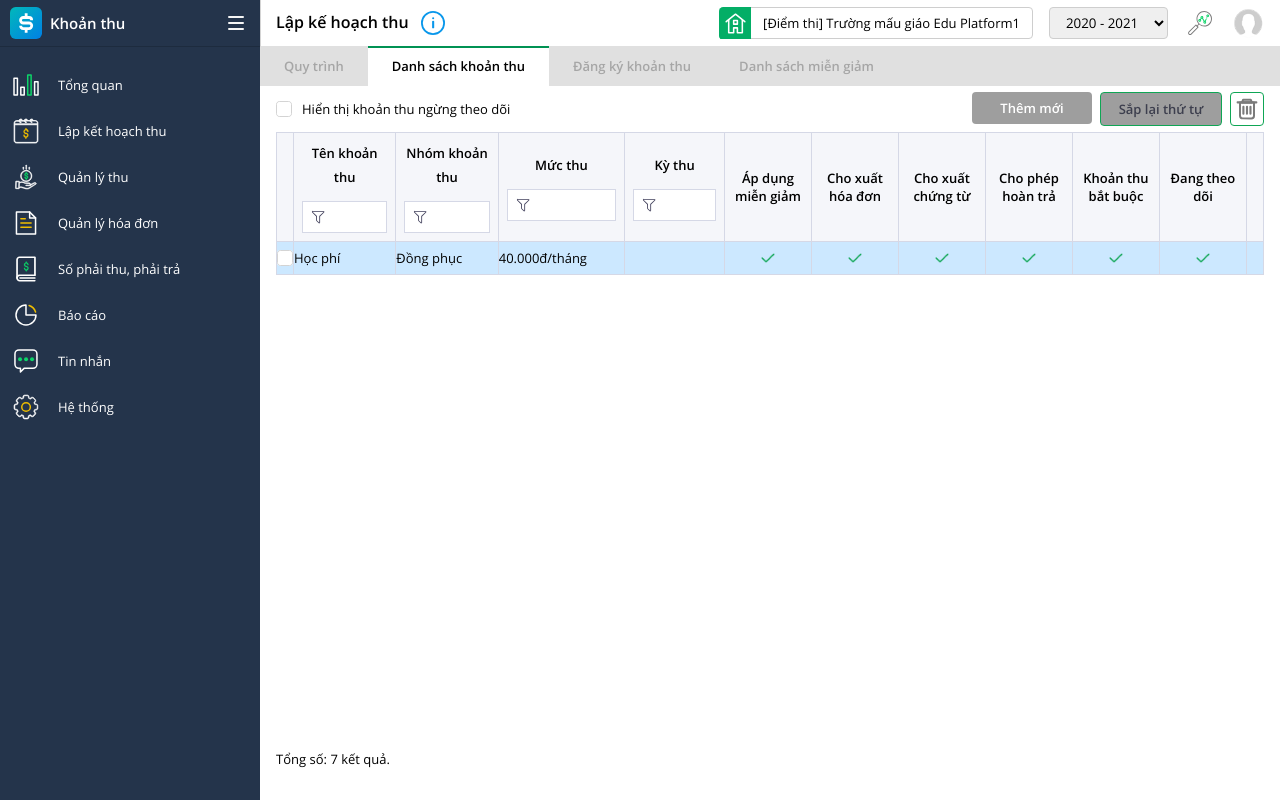
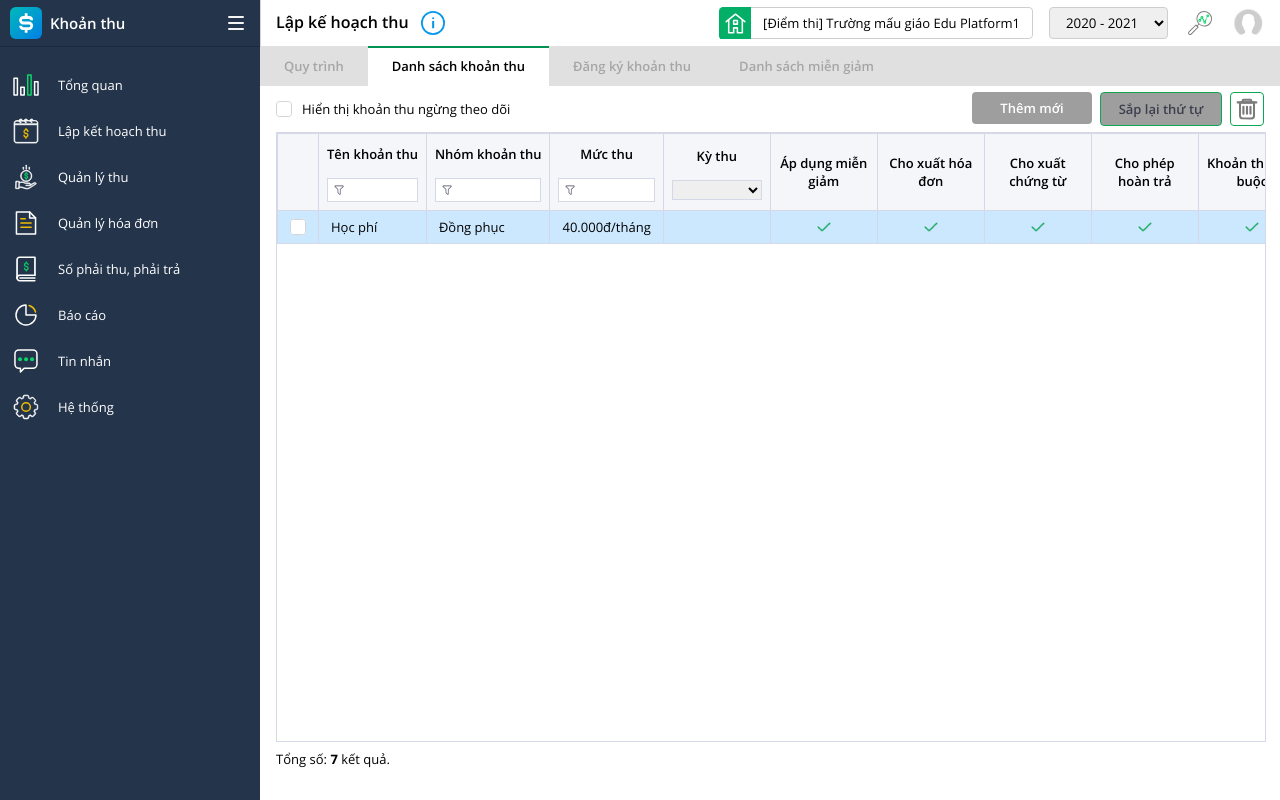
Before and after one commit to huyhoang7220/MISA_EMIS, a Vue app in the folder UI/misa_emis/: page / in a window 1280 px wide. Built offline with nearby package versions, Linux system fonts and the light colour scheme; grey boxes are pictures that could not be loaded.

Commit message:
Cap nhat UI 23/3

```diff
--- a/UI/misa_emis/src/App.vue
+++ b/UI/misa_emis/src/App.vue
@@ -5,6 +5,7 @@
       <Header/>
       <Content/>
     </div>
+    <detail v-show="false"/>
   </div>
 </template>
 
@@ -12,13 +13,14 @@
 import Menu from './components/layout/Menu.vue'
 import Header from './components/layout/Header.vue'
 import Content from './components/layout/Content.vue'
-
+import detail from './components/Revenue/RevenueDetail.vue'
 export default {
   name: 'App',
   components: {
     Menu,
     Header,
-    Content
+    Content,
+    detail
   }
 }
 </script>
--- a/UI/misa_emis/src/components/Revenue/RevenueDetail.vue
+++ b/UI/misa_emis/src/components/Revenue/RevenueDetail.vue
@@ -0,0 +1,41 @@
+<template>
+    <div class="popup">
+        <div class="form">
+            <div class="form-left">
+
+            </div>
+        </div>
+        <div class="blur">
+
+        </div>
+    </div>
+</template>
+<script>
+export default {
+
+}
+</script>
+
+<style lang="css" scoped>
+    .form{
+        position: absolute;
+        top: 10%;
+        left: 50%;
+        transform: translate(-50%, 0%);
+        width: 960px;
+        height: 400px;
+        background-color: #ffffff;
+        z-index: 100;
+    }
+    .blur{
+        top: 0px;
+        left: 0px;
+        width: 100%;
+        height: 100%;
+        background-color: black;
+        position: absolute;
+        opacity: 0.2;
+        z-index: 50;
+    }
+
+</style>
--- a/UI/misa_emis/src/components/layout/Content.vue
+++ b/UI/misa_emis/src/components/layout/Content.vue
@@ -40,24 +40,30 @@
             </div>
 
             <div class="grid-list">
+                <div class="outline-table">
                 <table cellspacing="0" cellpadding="0">
                     <tr>
                         <th colspan="1"> </th>
-                        <th colspan="1">
+                        <th colspan="1" width="400px">
                             <div class="th-text">Tên khoản thu</div>
                             <div class="btn-filter"><input type="text" id=""></div>
                         </th>
-                        <th colspan="1">
+                        <th colspan="1" width="250px">
                             <div class="th-text">Nhóm khoản thu</div>
                             <div class="btn-filter"><input type="text" id=""></div>
                         </th>
-                        <th colspan="1">
+                        <th colspan="1" width="250px">
                             <div class="th-text">Mức thu</div>
                             <div class="btn-filter"><input type="text" id=""></div>
                         </th>
-                        <th colspan="1">
+                        <th colspan="1" width="100px">
                             <div class="th-text">Kỳ thu</div>
-                            <div class="btn-filter"><input type="text" id=""></div>
+                            <div class="btn-filter">
+                                <select >
+                                    <option value=""> </option>
+                                    <option value=""> </option>
+                                </select>
+                            </div>
                         </th>
                         <th colspan="1" class="td-to-check">Áp dụng miễn giảm</th>
                         <th colspan="1" class="td-to-check">Cho xuất hóa đơn</th>
@@ -66,6 +72,7 @@
                         <th colspan="1" class="td-to-check">Khoản thu bắt buộc</th>
                         <th colspan="1" class="td-to-check">Đang theo dõi</th>
                         <th colspan="1"></th>
+
                     </tr>
                     <tr class="line-forcus">
                         <td colspan="1"><div class="select-line"
@@ -73,25 +80,28 @@
                             :class="{'selected-line':false}"></div></td>
                         <td colspan="1">Học phí</td>
                         <td colspan="1">Đồng phục</td>
-                        <td colspan="1">40.000đ/tháng</td>
-                        <td colspan="1"></td>
-                        <td colspan="1"><div class="cell-checking"></div></td>
-                        <td colspan="1"><div class="cell-checking"></div></td>
-                        <td colspan="1"><div class="cell-checking"></div></td>
-                        <td colspan="1"><div class="cell-checking"></div></td>
-                        <td colspan="1"><div class="cell-checking"></div></td>
-                        <td colspan="1"><div class="cell-checking"></div></td>
+                        <td colspan="1" class="align-right-text">40.000đ/tháng</td>
+                        <td colspan="1" class="td-to-check"></td>
+                        <td colspan="1" class="td-to-check"><div class="cell-checking"></div></td>
+                        <td colspan="1" class="td-to-check"><div class="cell-checking"></div></td>
+                        <td colspan="1" class="td-to-check"><div class="cell-checking"></div></td>
+                        <td colspan="1" class="td-to-check"><div class="cell-checking"></div></td>
+                        <td colspan="1" class="td-to-check"><div class="cell-checking"></div></td>
+                        <td colspan="1" class="td-to-check"><div class="cell-checking"></div></td>
                         <td colspan="1">
-                            <div class="btn-edit"></div>
-                            <div class="btn-copy"></div>
-                            <div class="btn-delete"></div>
+                            <div class="last-cell">
+                                <div class="btn-edit"></div>
+                                <div class="btn-copy"></div>
+                                <div class="btn-delete"></div>
+                            </div>
                         </td>
                     </tr>
                 </table>
+                </div>
             </div>
             <div class="footer">
                 <div class="result">
-                    Tổng số: <span>7</span> kết quả.
+                    Tổng số: <span class="count">7</span> kết quả.
                 </div>
             </div>
         </div>
@@ -197,51 +207,66 @@ export default {
     .grid-list{
         padding-left: 16px;
         padding-right: 16px;
-        overflow: auto;
         width: calc(100% - 32px);
         height: calc(100% - 106px);
     }
     .th-text{
         line-height: 24px;
         margin-bottom: 12px;
+        white-space: nowrap;
+    }
+
+    .outline-table{
+        overflow: auto;
+        width: 100%;
+        height: 100%;
+        border: 1px solid #D5D8E6;
+        border-collapse: collapse;
+        padding: 0px;
+        z-index: 20;
     }
     .grid-list table{
-        border: 0;
-        width: 100%;
-        padding: -1px;
+        border: 0px;
+        width: auto;
+        border-collapse: collapse;
+        margin: 0px;
     }
     .grid-list table tr{
         width: fit-content;
     }
-
+    .grid-list table tr:nth-child(odd){
+        background-color:#e5f3ff;
+    }
     .grid-list table tr th{
         padding: 8px 8px;
         font-size: 13px;
         font-family: OpenSan-Semibold;
         border: 1px solid#D5D8E6;
         text-align: center;
-        border-right: 0px;
         background-color:#f5f6fa;
     }
-    .grid-list table tr th:last-child{
-        border-right: 1px solid #D5D8E6;
-    }
     .td-to-check{
-        width: 70px;
+        min-width: 82px;
     }
     .btn-filter{
         width: 100%;
+        display: flex;
     }
     .btn-filter input{
-        width: calc(100% - 36px);
+        width: 100%;
         background-image: url('../../assets/image/ic_Filter.svg');
         background-position: 0px;
         background-repeat: no-repeat;
-        padding-left: 32px;
+        padding-left: 24px;
         border: 1px solid  #D5D8E6;
-        height: 28px;
+        height: 20px;
     }
-    .btn-filter input:focus{
+    .btn-filter select{
+        width: 100%;
+        height: 20px;
+        border: 1px solid  #D5D8E6;
+    }
+    .btn-filter input,select:focus{
         outline: none;
     }
     .grid-list table tr td{
@@ -250,11 +275,11 @@ export default {
         border: 1px solid  #D5D8E6;
         font-size: 13px;
         font-family: OpenSan-Regular;
-        border-top: 0px;
-        border-right: 0px;
+        padding-left: 12px;
+        padding-right: 12px;
     }
-    .grid-list table tr td:last-child{
-        border-right: 1px solid #D5D8E6;
+    .grid-list table tr td:first-child{
+        max-width: 36px !important;
     }
     .line-forcus{
         background-color: #cce8ff;
@@ -288,5 +313,31 @@ export default {
     }
     .result{
         font-size: 13px;
+        font-display: OpenSan-Regular;
+    }
+    .count{
+        font-family: OpenSan-bold;
+    }
+    .last-cell{
+        display: flex;
+        align-items: center;
+    }
+    .btn-edit, .btn-copy, .btn-delete{
+        width: 24px;
+        height: 24px;
+        background-position: center;
+        background-size: contain;
+    }
+    .btn-edit{
+        background-image: url('../../assets/image/ic_Edit.svg');
+    }
+    .btn-copy{
+        background-image: url('../../assets/image/ic_Duplicate_24.svg');
+    }
+    .btn-delete{
+        background-image: url('../../assets/image/ic_Remove2.svg');
+    }
+    .align-right-text{
+        text-align: right !important;
     }
 </style>
--- a/UI/misa_emis/src/components/layout/Menu.vue
+++ b/UI/misa_emis/src/components/layout/Menu.vue
@@ -131,6 +131,8 @@ export default {
     .nav-item:hover{
         background-color:#4D4F5C;
         border-left: 4px solid #03ae66;
+    }
+    .nav-item:hover .nav-item-text{
         color: #03ae66;
     }
     .nav-item-icon{
```
